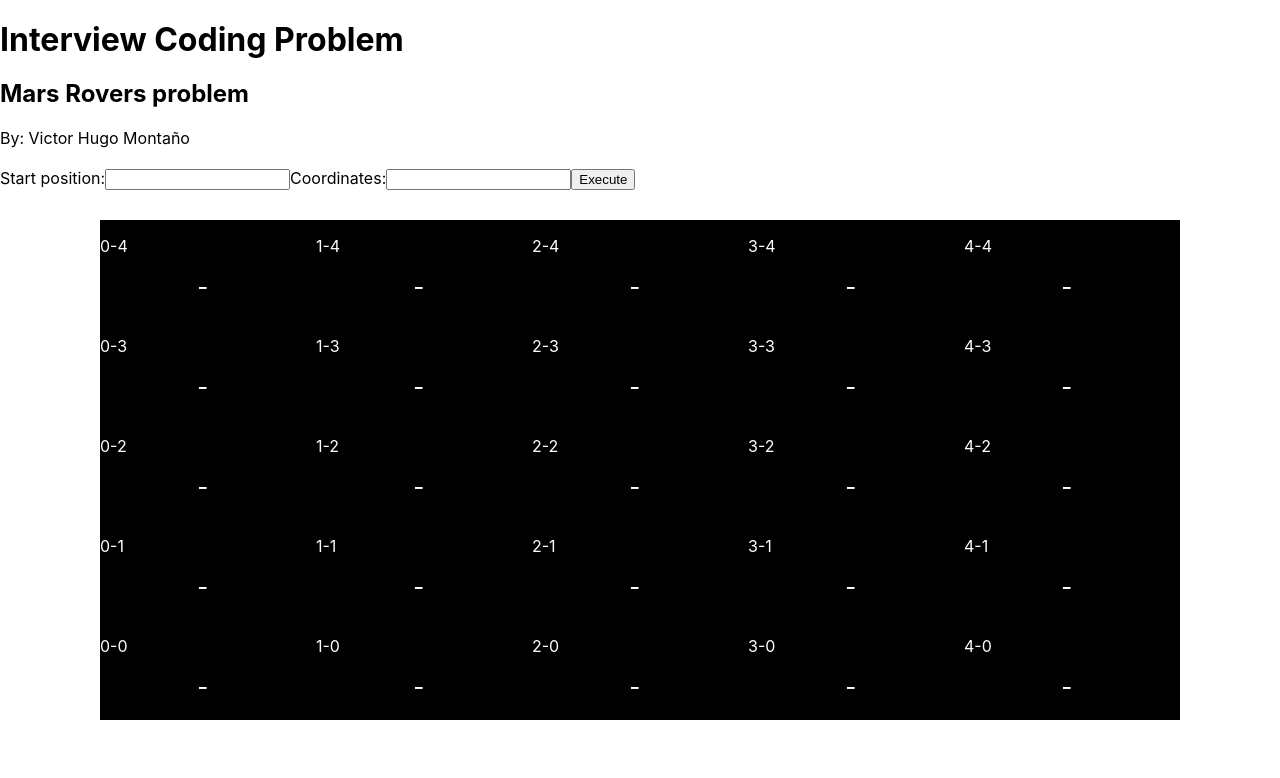
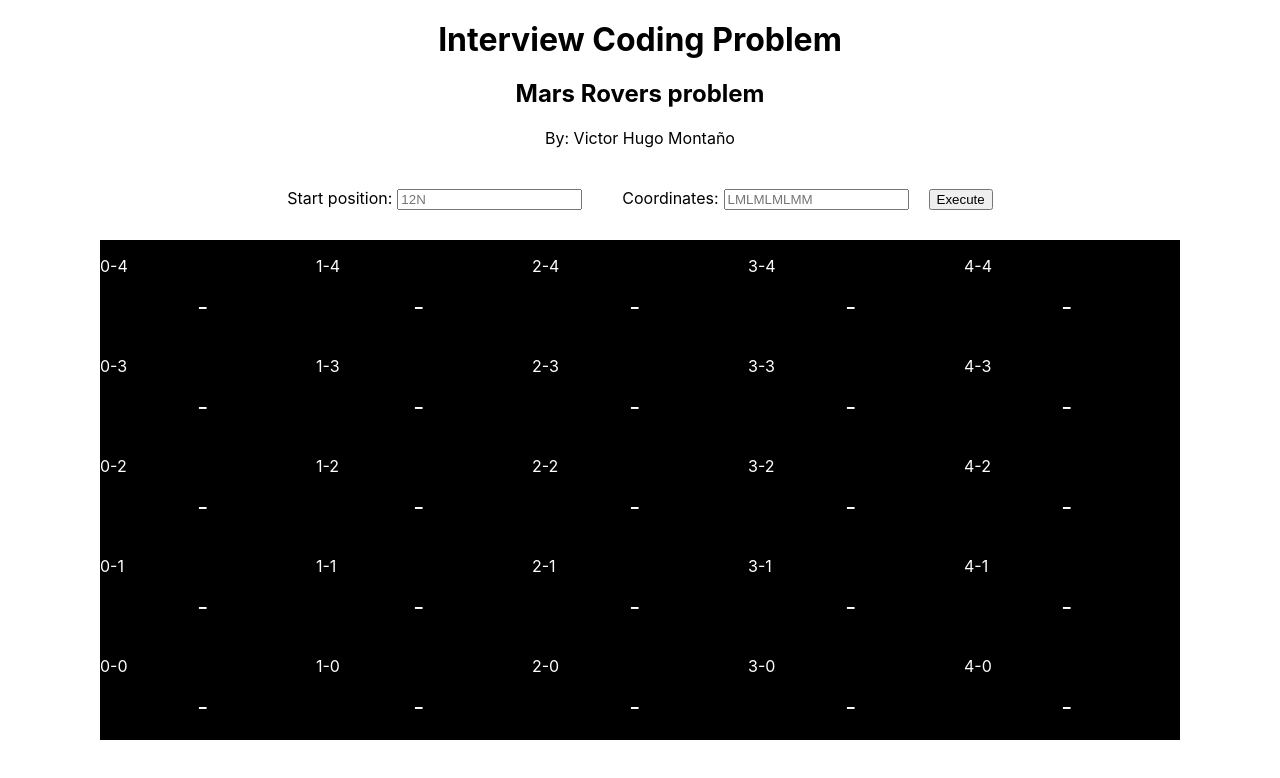
Before and after one commit to victorhm2011/BolivianDev-Exercise-VictorMontano, a React (Create React App) app in the folder mars-rovers/: page / in a window 1280 px wide. Shown: the top 778 px of the page. Built offline with nearby package versions, Linux system fonts and the light colour scheme.

Commit message:
[FEA-001]: Add final styles

```diff
--- a/mars-rovers/src/intructions/Instrucctions.scss
+++ b/mars-rovers/src/intructions/Instrucctions.scss
@@ -7,4 +7,9 @@
     &_element {
         margin: 20px 0 0 0;
     }
+
+    &_element-container {
+        display: flex;
+        justify-content: center;
+    }
 }
--- a/mars-rovers/src/intructions/Intrucctions.js
+++ b/mars-rovers/src/intructions/Intrucctions.js
@@ -6,13 +6,15 @@ function Instrucctions() {
     return (
         <div>
             <div className='instrucctions-container'>
-                <div>
-                    <h1 className='instrucctions-container_element'>Interview Coding Problem</h1>
+                <div className='instrucctions-container_element-container'>
+                    <div>
+                        <h1 className='instrucctions-container_element'>Interview Coding Problem</h1>
+                    </div>
                 </div>
-                <div>
+                <div className='instrucctions-container_element-container'>
                     <h2 className='instrucctions-container_element'>Mars Rovers problem</h2>
                 </div>
-                <div>
+                <div className='instrucctions-container_element-container'>
                     <p className='instrucctions-container_element'>By: Victor Hugo Montaño</p>
                 </div>
             </div>
--- a/mars-rovers/src/intructions/coordinates/Coordinates.js
+++ b/mars-rovers/src/intructions/coordinates/Coordinates.js
@@ -121,25 +121,31 @@ function Coordinates() {
     return (
         <div>
             <div className='coordinates-container'>
+                <div>
                     <form onSubmit={handleSubmit}>
-                    <label>Start position:
+                        <label className='coordinates-container_label'>Start position:
                         <input
                             type="text"
                             name="start"
+                            className='coordinates-container_input'
+                            placeholder="12N"
                             value={inputs.start || ""}
                             onChange={handleChange}
                         />
                         </label>
-                    <label>Coordinates:
+                        <label className='coordinates-container_label'>Coordinates:
                             <input
                             type="text"
                             name="coordinates"
+                            className='coordinates-container_input'
+                            placeholder="LMLMLMLMM"
                             value={inputs.coordinates || ""}
                             onChange={handleChange}
                             />
                         </label>
-                    <input type='submit' value='Execute'/>
+                        <input className='coordinates-container_submit' type='submit' value='Execute'/>
                     </form>
+                </div>
             </div>
             <Mars coordinates={resp}></Mars>
         </div>
--- a/mars-rovers/src/intructions/coordinates/Coordinates.scss
+++ b/mars-rovers/src/intructions/coordinates/Coordinates.scss
@@ -1,4 +1,19 @@
 .coordinates-container {
     margin-bottom: 30px;
-    margin-top: 20px;
+    margin-top: 40px;
+    display: flex;
+    justify-content: center;
+
+    &_label {
+        margin-left: 20px;
+        margin-right: 20px;
+    }
+
+    &_input {
+        margin-left: 5px;
+    }
+
+    &_submit {
+        margin-right: 20px;
+    }
 }
```
Lines whose indentation alone changed are shown as unchanged.
